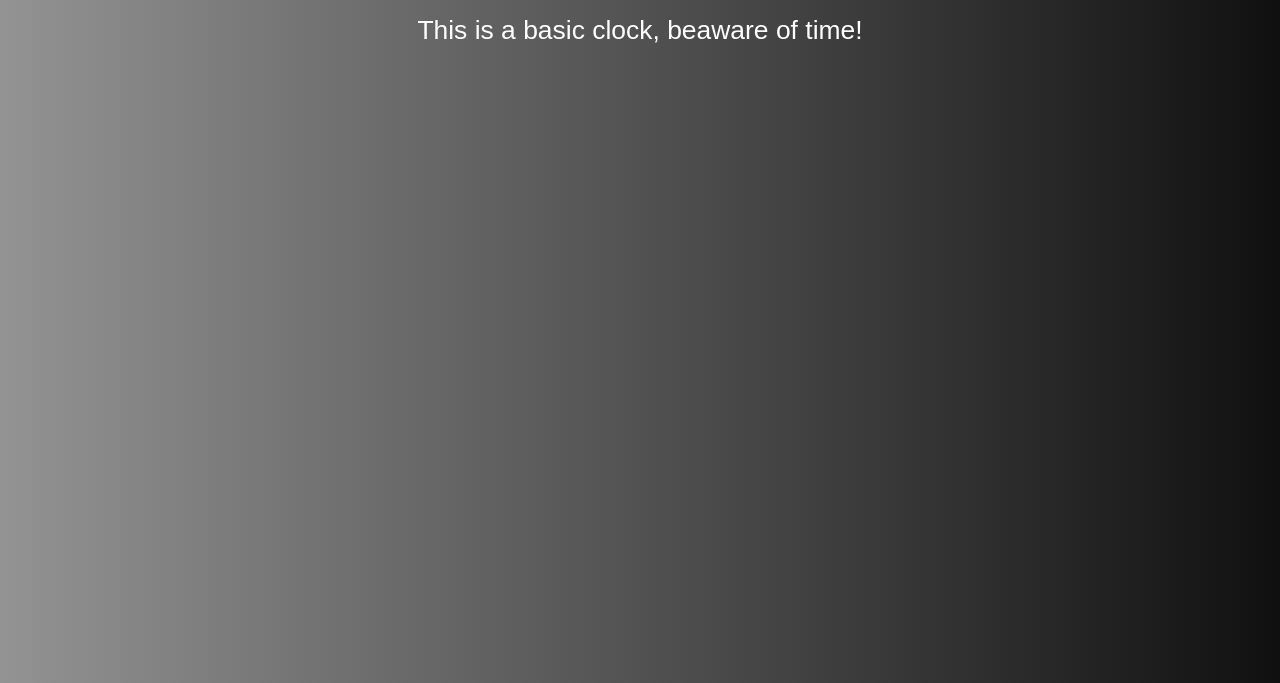
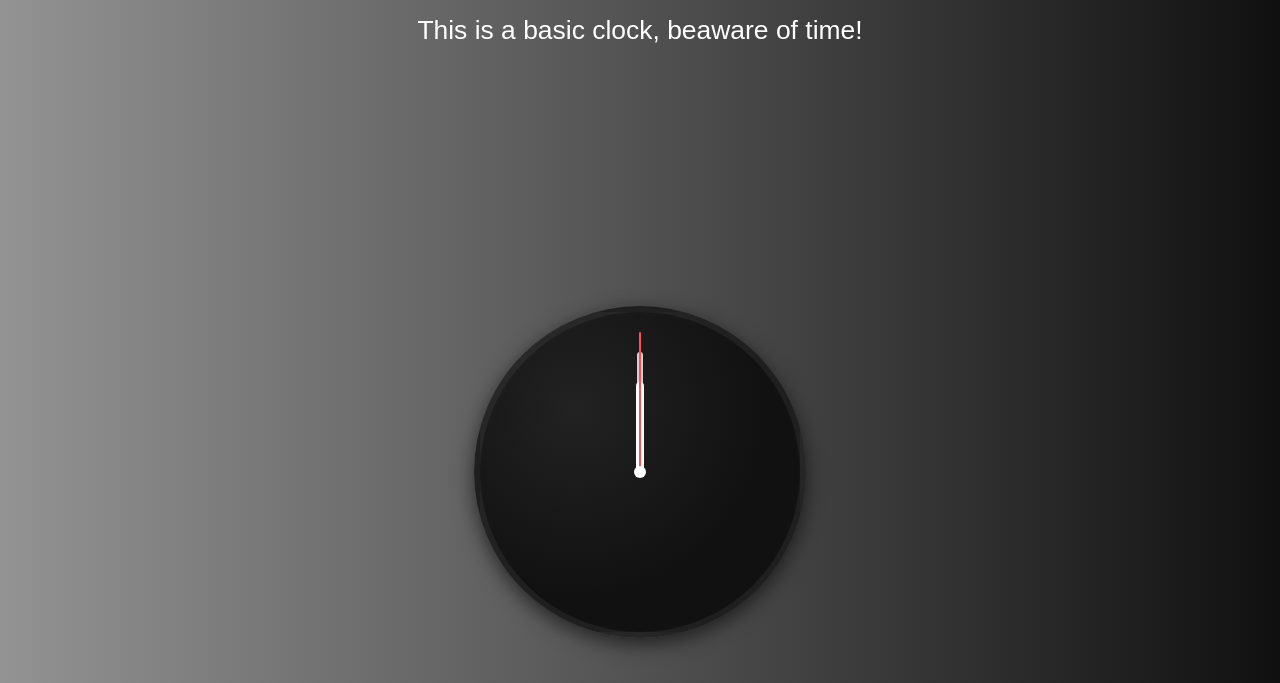
Before and after one commit to nibague/analog_clock, a plain HTML site: page index.html in a window 1280 px wide. Shown: the part 117-800 px from the top of the page. Drawn offline with Linux system fonts and the light colour scheme.

Commit message:
generating containers and its classes for the clock layout and adding styles to display an actual clock on the screen

```diff
--- a/index.html
+++ b/index.html
@@ -9,8 +9,15 @@
 <body>
     <h1>clock</h1>
     <p>This is a basic clock, beaware of time!</p>
-    <div>
 
+    <div class="clock-container">
+        <div class="clock">
+            <div class="hand hour" id="hour-hand"></div>
+            <div class="hand minute" id="minute-hand"></div>
+            <div class="hand second" id="second-hand"></div>
+            <!-- optional center dot -->
+            <div class="center-dot"></div>
+        </div>
     </div>
 
 </body>
--- a/styles.css
+++ b/styles.css
@@ -15,3 +15,72 @@ body {
     text-align: center;
     font-size: 0.7cm;
 }
+
+/* Clock styles */
+.clock-container {
+    display: flex;
+    align-items: center;
+    justify-content: center;
+    height: calc(100% - 4rem); /* leave room for header */
+    padding: 2rem;
+}
+
+.clock {
+    position: relative;
+    width: 320px;
+    height: 320px;
+    border-radius: 50%;
+    background: radial-gradient(circle at 30% 30%, #222, #111 60%);
+    box-shadow: 0 6px 20px rgba(0,0,0,0.6), inset 0 2px 8px rgba(255,255,255,0.02);
+    border: 6px solid rgba(255,255,255,0.06);
+    display: flex;
+    align-items: center;
+    justify-content: center;
+}
+
+.hand {
+    position: absolute;
+    bottom: 50%;
+    left: 50%;
+    transform-origin: 50% 100%;
+    transform: translateX(-50%) rotate(0deg);
+    transition: transform 0.2s ease-in-out;
+}
+
+.hand.hour {
+    width: 8px;
+    height: 90px;
+    background: #ffffff;
+    border-radius: 4px;
+}
+
+.hand.minute {
+    width: 6px;
+    height: 120px;
+    background: #ffffffcc;
+    border-radius: 3px;
+}
+
+.hand.second {
+    width: 2px;
+    height: 140px;
+    background: #ff5050;
+    border-radius: 1px;
+}
+
+.center-dot {
+    position: absolute;
+    width: 12px;
+    height: 12px;
+    background: #fff;
+    border-radius: 50%;
+    z-index: 10;
+}
+
+/* Responsive scale down on small screens */
+@media (max-width: 420px) {
+    .clock { width: 260px; height: 260px; }
+    .hand.hour { height: 72px; }
+    .hand.minute { height: 96px; }
+    .hand.second { height: 112px; }
+}
```
